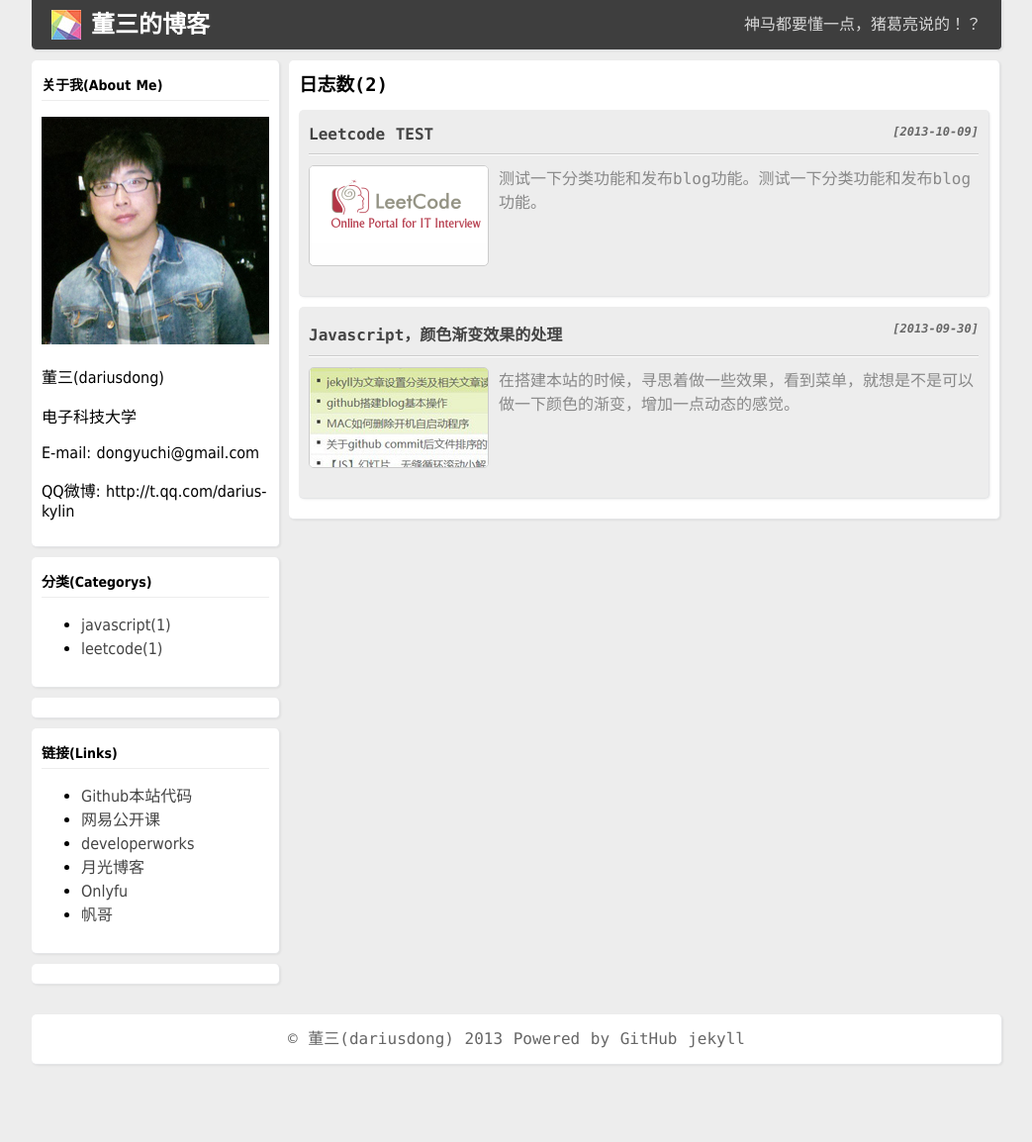
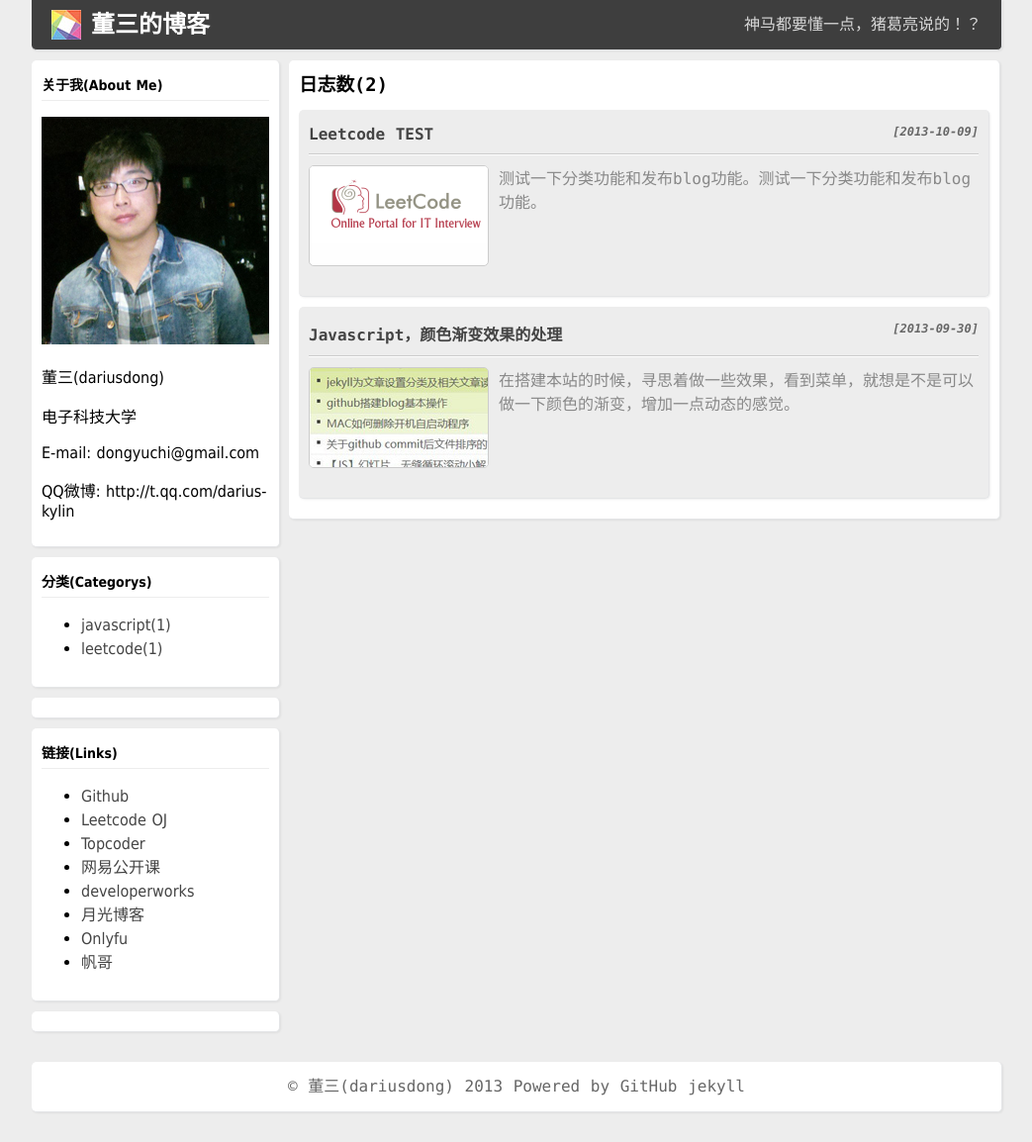
Before and after one commit to dariuskylin/blogs, a Jekyll site: the page built from index.html, in a window 1280 px wide. Shown: the whole page at 99% size, without its empty margins (118-1161 px from the left). Built offline with Jekyll 4.4.1, drawn with Linux system fonts in a browser that asks for light colours; the list of posts is cut into pages by our own code; comment, search, counter and statistics services are not loaded; before the commit the page ends 1106 px from its top, so only the background shows below that.

```diff
--- a/_includes/side_links.html
+++ b/_includes/side_links.html
@@ -2,9 +2,13 @@
 	<h2>链接(Links)</h2>
 	<ul class="side_ul">
 		<li>
-		<a href="https://github.com/dariuskylin/blogs" target="_blank">
-		Github本站代码
-		</a>
+			<a href="https://github.com/dariuskylin" target="_blank">Github</a>
+		</li>
+		<li>
+			<a href="http://oj.leetcode.com/" target="_blank">Leetcode OJ</a>
+		</li>
+		<li>
+			<a href="http://community.topcoder.com/tc" target="_blank">Topcoder</a>
 		</li>
 		<li>
 			<a href="http://open.163.com/" target="_blank">网易公开课</a>
```
